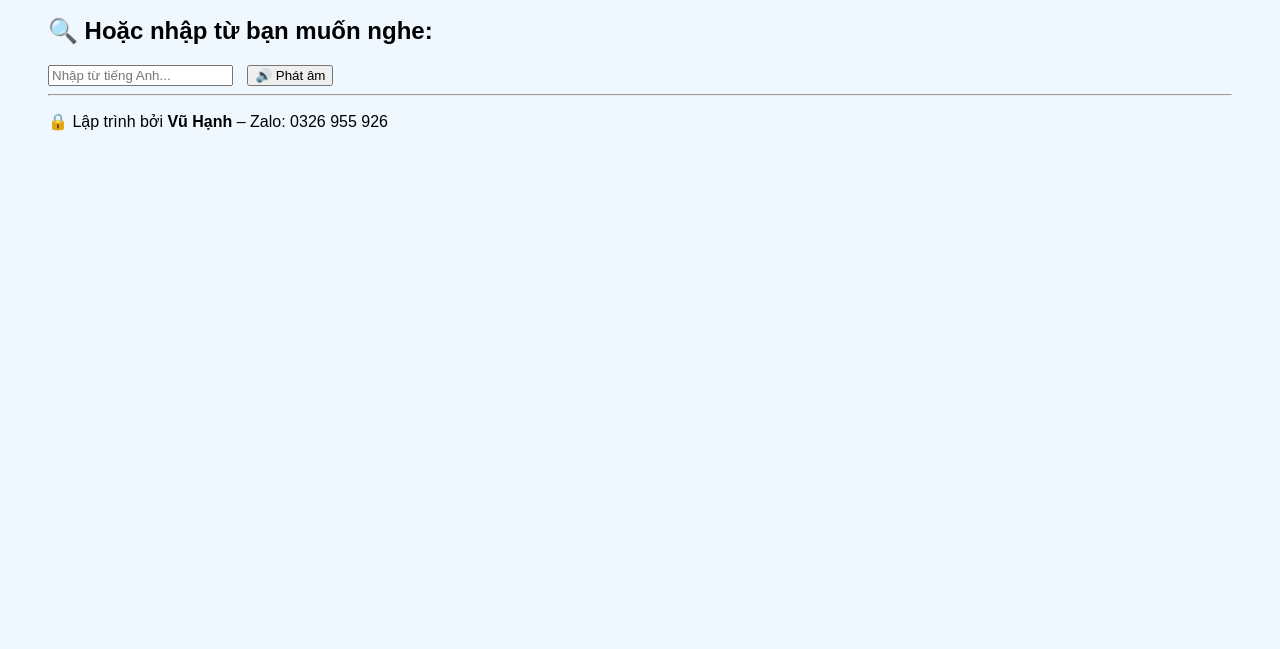
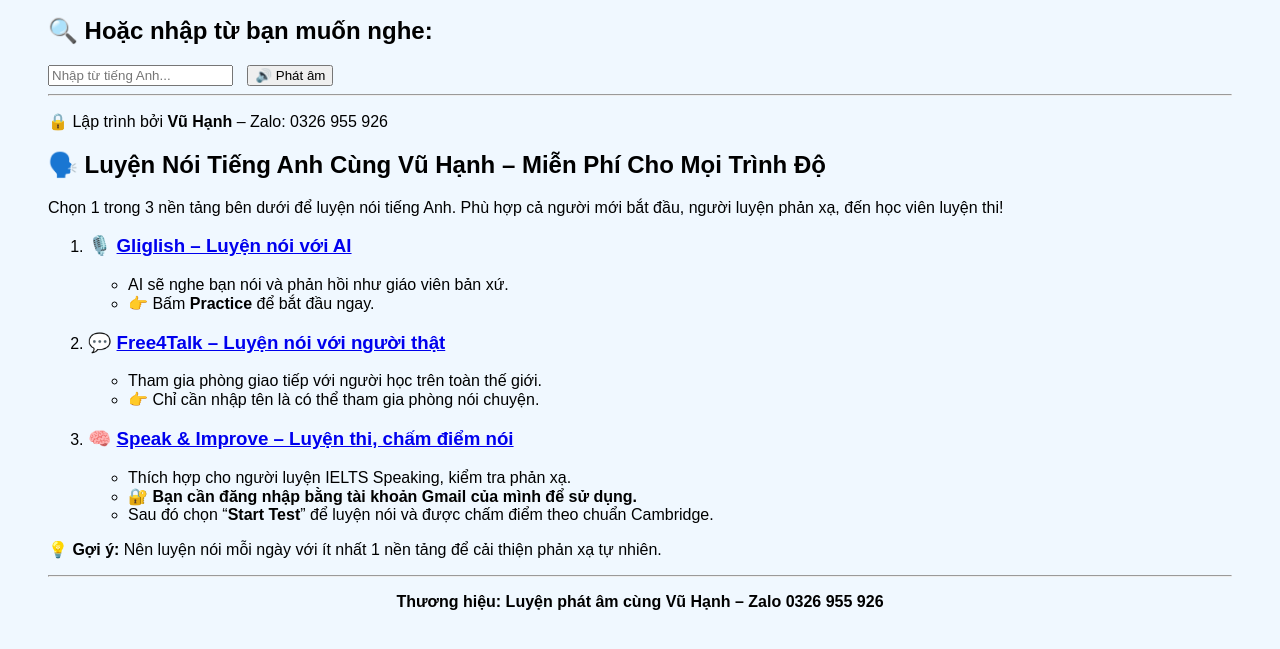
Before and after one commit to VuHanh01/VuHanh01.github.io, a plain HTML site: page index.html in a window 1280 px wide. Shown: the part 151-800 px from the top of the page. Drawn offline with Linux system fonts and the light colour scheme.

Commit message:
Update index.html

```diff
--- a/index.html
+++ b/index.html
@@ -70,5 +70,39 @@
 
     renderWordList();
   </script>
+<h2>🗣️ Luyện Nói Tiếng Anh Cùng Vũ Hạnh – Miễn Phí Cho Mọi Trình Độ</h2>
+<p>Chọn 1 trong 3 nền tảng bên dưới để luyện nói tiếng Anh. Phù hợp cả người mới bắt đầu, người luyện phản xạ, đến học viên luyện thi!</p>
+
+<ol>
+  <li>
+    <h3>🎙️ <a href="https://app.gliglish.com" target="_blank">Gliglish – Luyện nói với AI</a></h3>
+    <ul>
+      <li>AI sẽ nghe bạn nói và phản hồi như giáo viên bản xứ.</li>
+      <li>👉 Bấm <strong>Practice</strong> để bắt đầu ngay.</li>
+    </ul>
+  </li>
+
+  <li>
+    <h3>💬 <a href="https://www.free4talk.com" target="_blank">Free4Talk – Luyện nói với người thật</a></h3>
+    <ul>
+      <li>Tham gia phòng giao tiếp với người học trên toàn thế giới.</li>
+      <li>👉 Chỉ cần nhập tên là có thể tham gia phòng nói chuyện.</li>
+    </ul>
+  </li>
+
+  <li>
+    <h3>🧠 <a href="https://speakandimprove.com" target="_blank">Speak & Improve – Luyện thi, chấm điểm nói</a></h3>
+    <ul>
+      <li>Thích hợp cho người luyện IELTS Speaking, kiểm tra phản xạ.</li>
+      <li>🔐 <strong>Bạn cần đăng nhập bằng tài khoản Gmail của mình để sử dụng.</strong></li>
+      <li>Sau đó chọn “<strong>Start Test</strong>” để luyện nói và được chấm điểm theo chuẩn Cambridge.</li>
+    </ul>
+  </li>
+</ol>
+
+<p><strong>💡 Gợi ý:</strong> Nên luyện nói mỗi ngày với ít nhất 1 nền tảng để cải thiện phản xạ tự nhiên.</p>
+
+<hr>
+<p style="text-align:center;"><strong>Thương hiệu: Luyện phát âm cùng Vũ Hạnh – Zalo 0326 955 926</strong></p>
 </body>
 </html>
```
